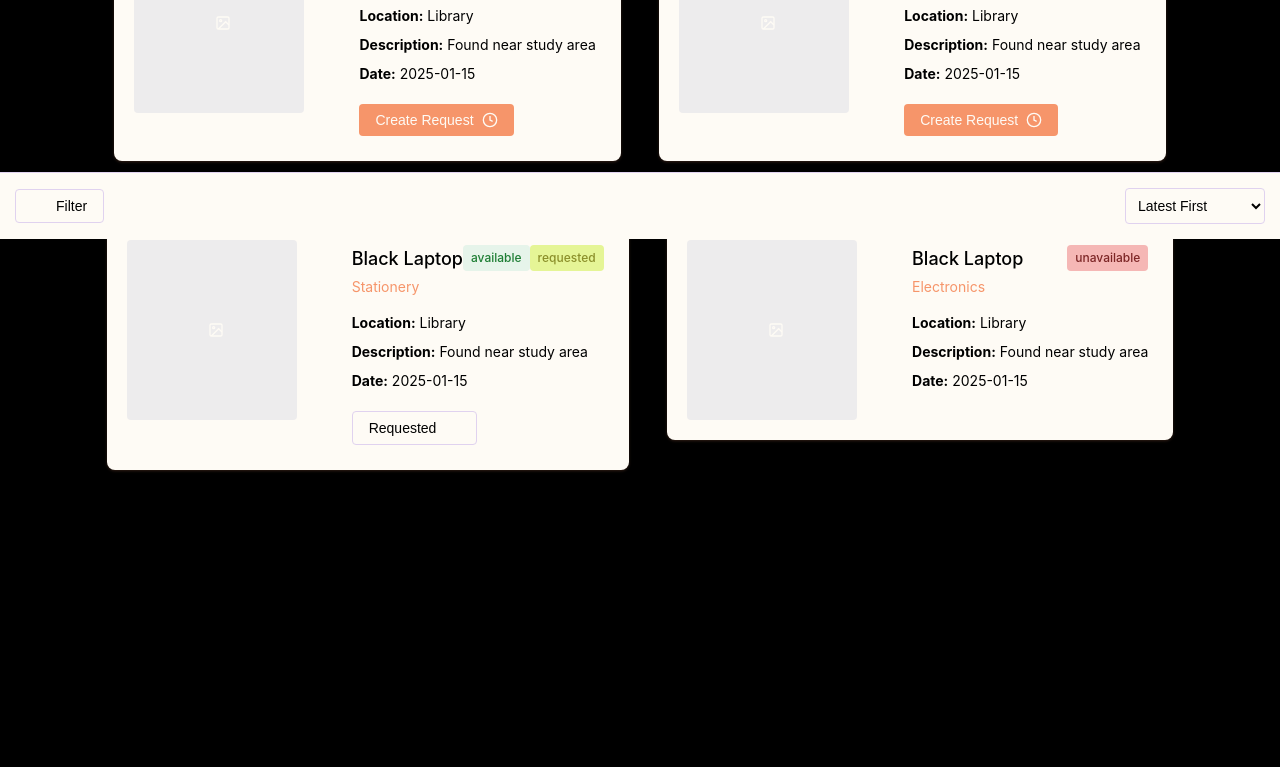
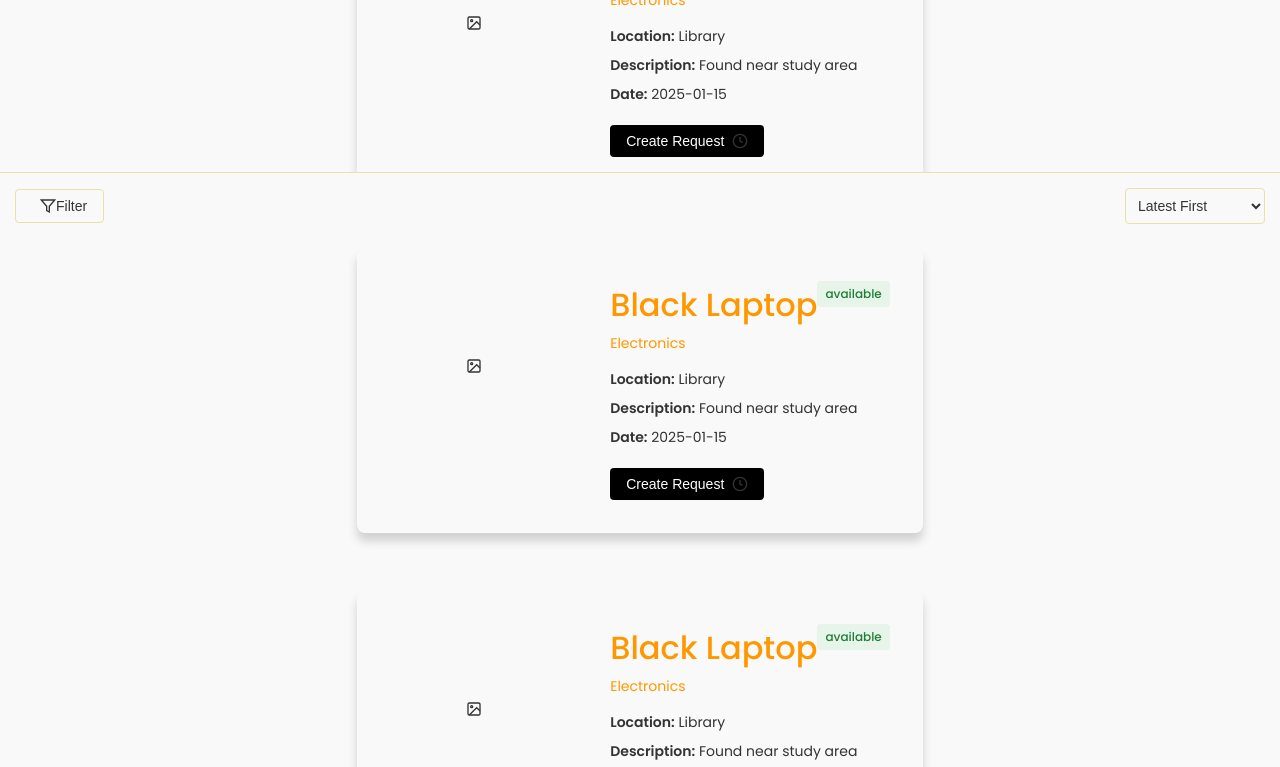
Before and after one commit to yash-bixt/foundbutlost-, a website: page public/student.html in a window 1280 px wide. Shown: the part 561-1328 px from the top of the page. Before the commit the page ends 1164 px from the top, so only its background shows below. Drawn offline with Linux system fonts and the light colour scheme.

Commit message:
added styling to student dashboard

```diff
--- a/public/student.css
+++ b/public/student.css
@@ -1,12 +1,13 @@
+@import url('https://fonts.googleapis.com/css2?family=Dancing+Script:wght@700&family=Poppins:wght@400;500;600&display=swap');
 :root {
-  --primary-color: #f6956a;
-  --primary-hover: #ffd5c3;
-  --background-dark: #000000;
-  --background-light: #fefbf5;
-  --accent-light: #e0d2ef;
-  --gray-neutral: #edeced;
-  --text-light: #fefbf5;
-  --text-dark: #000000;
+  --primary-color: #ebe1a8;
+  --primary-hover: #ffe76a;
+  --background-dark: #f8f9f8;
+  --background-light: #f8f9f8;
+  --accent-light: #e0d594;
+  --gray-neutral: #f8f9f8;
+  --text-light: #333333;
+  --text-dark: #333333;
 }
 
 * {
@@ -16,22 +17,22 @@
 }
 
 body {
-  font-family: -apple-system, BlinkMacSystemFont, 'Segoe UI', Roboto, 'Helvetica Neue', Arial, sans-serif;
+  font-family:"poppins";
   line-height: 1.5;
-  background-color: var(--background-dark);
-  color: var(--text-light);
+  background-color: var(--background-light);
+  color: var(--text-dark);
 }
 
 .icon {
   width: 16px;
   height: 16px;
   margin-left: 8px;
-  color: var(--text-light);
+  color: var(--text-dark);
 }
 
 .dashboard {
   min-height: 100vh;
-  background-color: var(--background-dark);
+  background-color: var(--background-light);
   padding-bottom: 80px;
   display: flex;
 }
@@ -46,41 +47,45 @@ body {
   display: flex;
   width: 90vw;
   gap: 3vw;
-  padding: 1vw;
-  flex-wrap: wrap;
-  align-items: space-evenly;
+  padding: 0.5vw;
+  flex-wrap:wrap;
+  align-items:space-evenly;
   justify-content: center;
 }
 
 .item-card {
   background: var(--background-light);
   border-radius: 8px;
-  box-shadow: 0 1px 3px rgba(246, 149, 106, 0.2);
+  box-shadow: 0 8px 10px rgba(51, 51, 51, 0.2);
   margin-bottom: 20px;
   width: fit-content;
   height: min-content;
-  padding: 5px;
+  padding: 1vw;
   color: var(--text-dark);
 }
 
 .dashboard-title {
-  font-size: 6vw;
+
+    font-size: clamp(2.5rem, 4vw, 4rem);
+
+
   font-weight: bold;
   margin-bottom: 20px;
-  color: var(--text-light);
+  color: var(--text-dark);
 }
 
 .filter-panel {
   background: var(--background-light);
   padding: 20px;
   border-radius: 8px;
-  box-shadow: 0 1px 3px rgba(246, 149, 106, 0.2);
+  box-shadow: 0 1px 3px rgba(51, 51, 51, 0.2);
   color: var(--text-dark);
 }
 
 .filter-title {
   font-weight: 500;
   margin-bottom: 15px;
+  color: #ff9800
 }
 
 .filter-content {
@@ -115,7 +120,7 @@ body {
 .search-input {
   width: 100%;
   padding: 8px;
-  border: 1px solid var(--accent-light);
+  border: 1px solid var(--primary-color);
   border-radius: 4px;
   font-size: 14px;
   background: var(--background-light);
@@ -161,14 +166,15 @@ body {
 }
 
 .item-title {
-  font-size: 18px;
+  font-size: 2rem;
   font-weight: 500;
   margin: 0;
+  color:#ff9800
 }
 
 .item-type {
   font-size: 14px;
-  color: var(--primary-color);
+  color: #ff9800;
   margin: 4px 0 0 0;
 }
 
@@ -197,14 +203,15 @@ body {
 }
 
 .studentStatus-requested {
-  background: rgb(229, 245, 150);
-  color: rgb(139, 143, 42);
+  background: #ffe76a;
+  color: #7a6f00;
 }
 
 .studentStatus-approved {
-  background: #a5ccd4;
+  background: #c8d7d6;
   color: #29243e;
 }
+
 .item-details {
   margin-bottom: 20px;
 }
@@ -228,18 +235,19 @@ body {
 }
 
 .button-primary {
-  background: var(--primary-color);
-  color: var(--text-light);
+  background: black;
+  color: white;
 }
 
 .button-primary:hover {
-  background: var(--primary-hover);
+  background:#ffffff;
   color: var(--text-dark);
+  border:1px solid black;
 }
 
 .button-outline {
   background: transparent;
-  border: 1px solid var(--accent-light);
+  border: 1px solid var(--primary-color);
   color: var(--text-dark);
 }
 
@@ -253,7 +261,7 @@ body {
   left: 0;
   right: 0;
   background: var(--background-light);
-  border-top: 1px solid var(--accent-light);
+  border-top: 1px solid var(--primary-color);
   padding: 15px;
   display: flex;
   justify-content: space-between;
@@ -264,7 +272,7 @@ body {
 
 .sort-select {
   padding: 8px;
-  border: 1px solid var(--accent-light);
+  border: 1px solid var(--primary-color);
   border-radius: 4px;
   font-size: 14px;
   min-width: 140px;
@@ -278,7 +286,7 @@ body {
   left: 0;
   right: 0;
   bottom: 0;
-  background: rgba(0, 0, 0, 0.7);
+  background: rgba(51, 51, 51, 0.7);
   display: flex;
   align-items: center;
   justify-content: center;
@@ -308,6 +316,6 @@ body {
 
 .student-details {
   padding: 15px;
-  border-top: 1px solid var(--accent-light);
+  border-top: 1px solid var(--primary-color);
   margin-top: 15px;
 }
```
Also changed, not shown: 1 other file.
